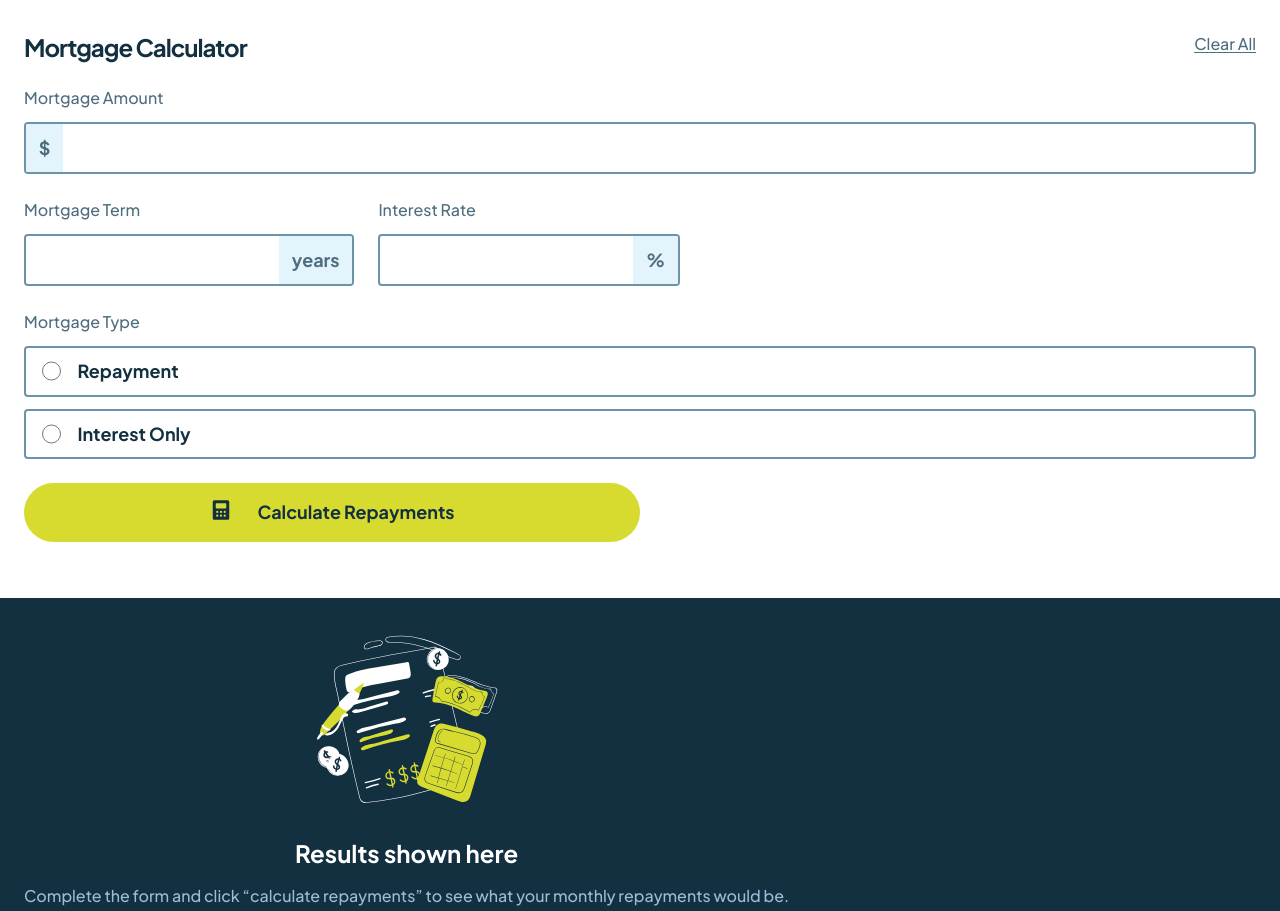
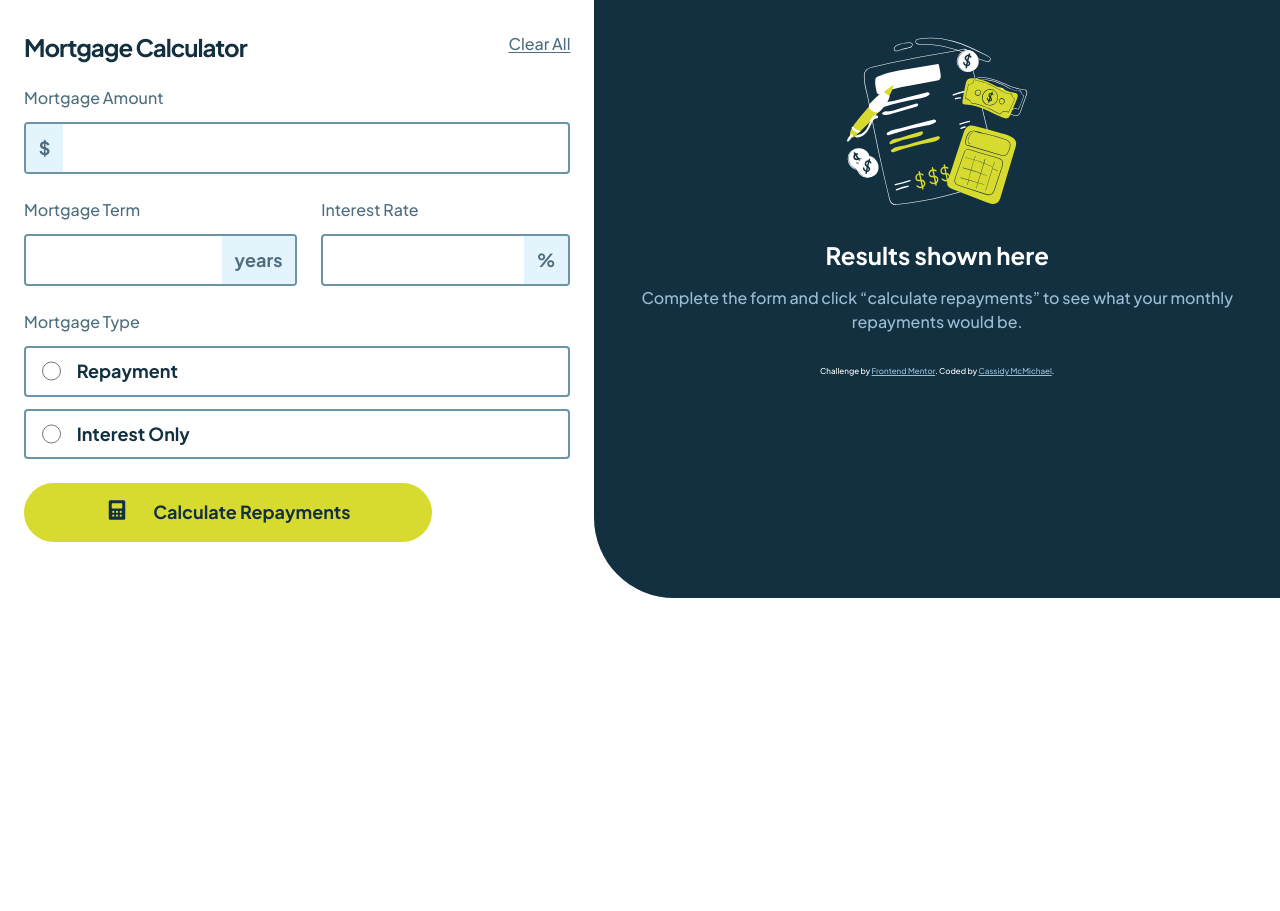
Before and after one commit to CMac450/mortgage-repayment-calculator, a plain HTML site: page index.html in a window 1280 px wide. Shown: the top 911 px of the page. After the commit the page ends 800 px from the top, so only its background shows below. Drawn offline with Linux system fonts and the light colour scheme.

Commit message:
add laptop styling

```diff
--- a/styles.css
+++ b/styles.css
@@ -533,3 +533,21 @@ body {
         }
     }
 }
+
+/*laptop layout*/
+@media screen and (min-width: 1000px) {
+    body{
+        display: flex !important;
+        flex-direction: row !important;
+    }
+
+    div.btn-div {
+        gap: var(--spacing-300) !important;
+        padding: 0 var(--spacing-500);
+        width: 60% !important;
+    }
+
+    div.results {
+        border-bottom-left-radius: 80px;
+    }
+}
```
Also changed, not shown: scripts.js (+1 -15 lines).
